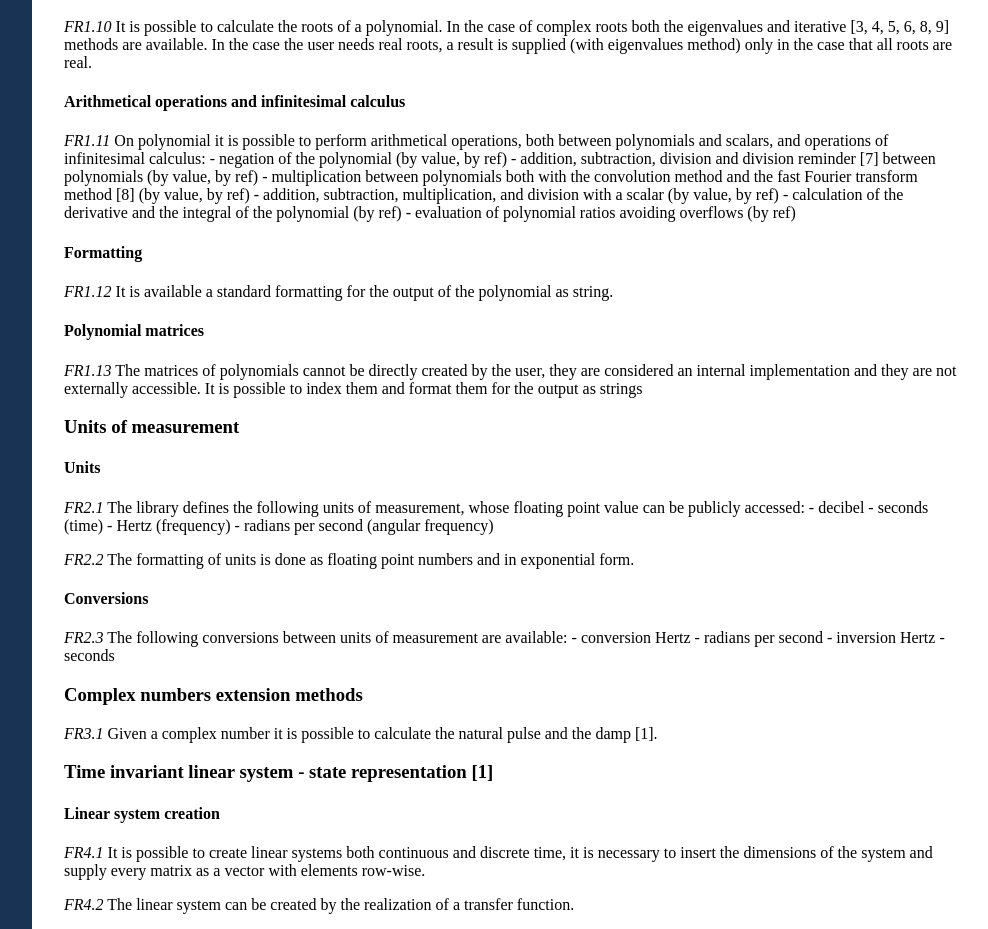
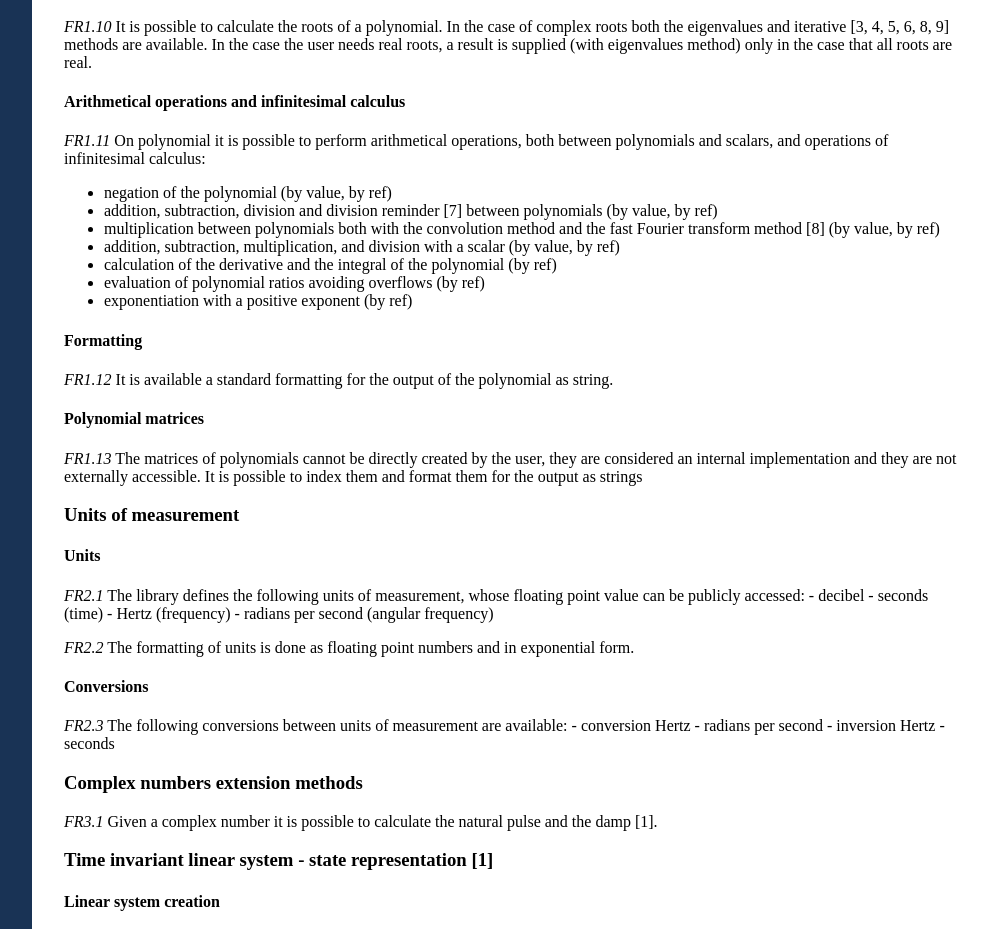
Before and after one commit to yuulive/asdfsdfdfg, a plain HTML site: page design/public/requirements.html in a window 1280 px wide. Shown: the part 1086-2015 px from the top of the page, without its empty margins (288-1276 px from the left). Drawn offline with Linux system fonts and the light colour scheme.

Commit message:
Add documentation for polynomial exponentiation
Ref: #23

```diff
--- a/design/public/requirements.html
+++ b/design/public/requirements.html
@@ -80,7 +80,16 @@
         <h4 id="roots">Roots</h4>
         <p><em>FR1.10</em> It is possible to calculate the roots of a polynomial. In the case of complex roots both the eigenvalues and iterative [3, 4, 5, 6, 8, 9] methods are available. In the case the user needs real roots, a result is supplied (with eigenvalues method) only in the case that all roots are real.</p>
         <h4 id="arithmetical-operations-and-infinitesimal-calculus">Arithmetical operations and infinitesimal calculus</h4>
-        <p><em>FR1.11</em> On polynomial it is possible to perform arithmetical operations, both between polynomials and scalars, and operations of infinitesimal calculus: - negation of the polynomial (by value, by ref) - addition, subtraction, division and division reminder [7] between polynomials (by value, by ref) - multiplication between polynomials both with the convolution method and the fast Fourier transform method [8] (by value, by ref) - addition, subtraction, multiplication, and division with a scalar (by value, by ref) - calculation of the derivative and the integral of the polynomial (by ref) - evaluation of polynomial ratios avoiding overflows (by ref)</p>
+        <p><em>FR1.11</em> On polynomial it is possible to perform arithmetical operations, both between polynomials and scalars, and operations of infinitesimal calculus:</p>
+        <ul>
+        <li>negation of the polynomial (by value, by ref)</li>
+        <li>addition, subtraction, division and division reminder [7] between polynomials (by value, by ref)</li>
+        <li>multiplication between polynomials both with the convolution method and the fast Fourier transform method [8] (by value, by ref)</li>
+        <li>addition, subtraction, multiplication, and division with a scalar (by value, by ref)</li>
+        <li>calculation of the derivative and the integral of the polynomial (by ref)</li>
+        <li>evaluation of polynomial ratios avoiding overflows (by ref)</li>
+        <li>exponentiation with a positive exponent (by ref)</li>
+        </ul>
         <h4 id="formatting">Formatting</h4>
         <p><em>FR1.12</em> It is available a standard formatting for the output of the polynomial as string.</p>
         <h4 id="polynomial-matrices">Polynomial matrices</h4>
```
Also changed, not shown: 1 other file.
